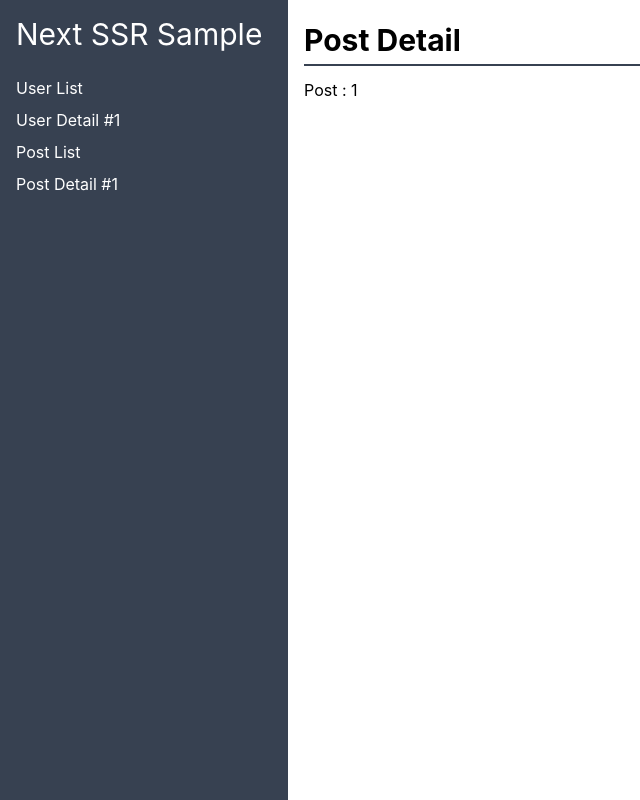
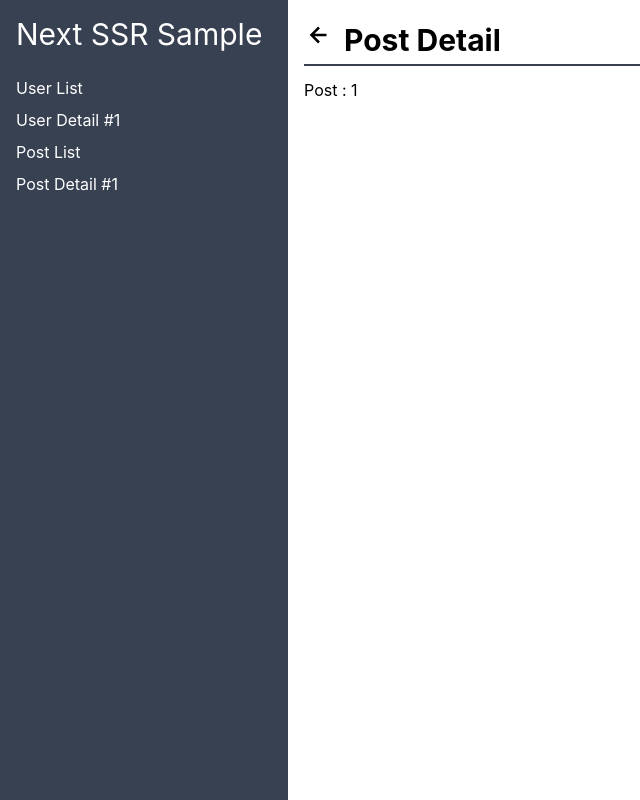
Before and after one commit to minsnew/nextjs-ssr-test, a Next.js app: page /posts/1 in a window 1280 px wide. Shown: the whole page, without its empty margins (0-640 px from the left). Built offline with nearby package versions, Linux system fonts and the light colour scheme.

Commit message:
feat: add react-icons & back button

```diff
--- a/package.json
+++ b/package.json
@@ -23,6 +23,7 @@
     "eslint-config-next": "12.2.3",
     "ky": "^0.31.1",
     "postcss": "^8.4.16",
+    "react-icons": "^4.4.0",
     "tailwindcss": "^3.1.8",
     "typescript": "4.7.4"
   }
--- /dev/null
+++ b/src/components/BackButton/index.tsx
@@ -0,0 +1,16 @@
+import { useRouter } from "next/router";
+import { BiLeftArrowAlt } from "react-icons/bi";
+
+const BackButton = ({ url }: { url: string }) => {
+  const router = useRouter();
+
+  return (
+    <button
+      className="hover:bg-blue-400 hover:text-white rounded-lg w-8 h-8 mr-2"
+      onClick={() => router.push({ pathname: url })}
+    >
+      <BiLeftArrowAlt />
+    </button>
+  );
+};
+export default BackButton;
--- a/src/pages/posts/[id]/index.tsx
+++ b/src/pages/posts/[id]/index.tsx
@@ -1,4 +1,5 @@
 import { useRouter } from "next/router";
+import BackButton from "../../../components/BackButton";
 import ContentTitle from "../../../components/ContentTitle";
 import Menu from "../../../components/Menu";
 import ContentContainer from "../../../containers/ContentContainer";
@@ -11,7 +12,10 @@ const PostDetail = () => {
     <PageContainer>
       <Menu />
       <ContentContainer>
-        <ContentTitle>Post Detail</ContentTitle>
+        <ContentTitle>
+          <BackButton url="/posts" />
+          Post Detail
+        </ContentTitle>
         <div>Post : {id}</div>
       </ContentContainer>
     </PageContainer>
```
